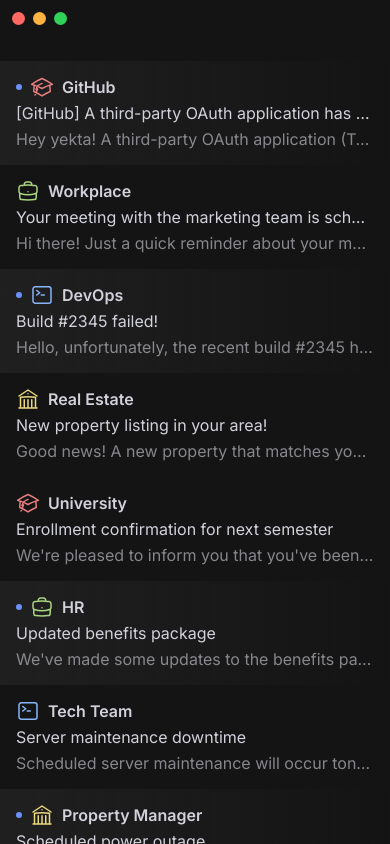
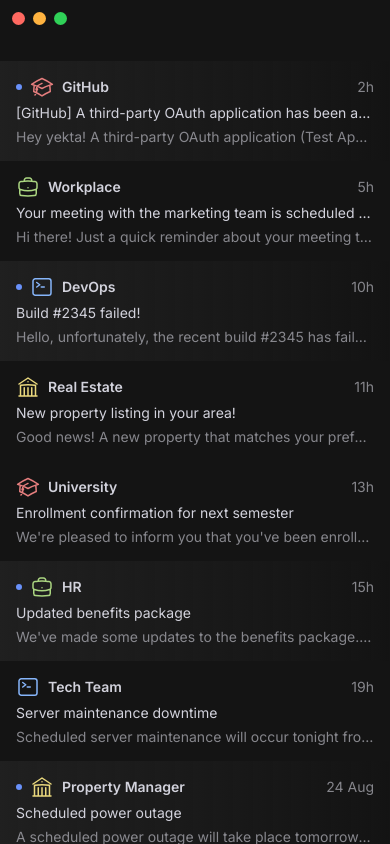
Before and after one commit to yekta/unseal, a Next.js app: page / in a window 390 px wide. Built offline with nearby package versions, Linux system fonts and the light colour scheme.

Commit message:
EmailLine tweaks

```diff
--- a/src/components/EmailLine/EmailLine.tsx
+++ b/src/components/EmailLine/EmailLine.tsx
@@ -47,24 +47,27 @@ export function EmailLine({
               className="md:hidden"
             />
             <EmailIcon type={iconType} color={iconColor}></EmailIcon>
-            <p className=" font-semibold whitespace-nowrap overflow-hidden overflow-ellipsis">
+            <p className="flex-1 font-semibold whitespace-nowrap overflow-hidden overflow-ellipsis text-sm">
               {sender}
+            </p>
+            <p className="md:hidden w-16 text-right text-c-on-bg/60 text-sm">
+              {date}
             </p>
           </div>
           {/* Desktop */}
-          <p className="hidden md:block whitespace-nowrap flex-1 overflow-hidden overflow-ellipsis text-c-on-bg/60">
+          <p className="hidden md:block whitespace-nowrap flex-1 overflow-hidden overflow-ellipsis text-c-on-bg/60 text-sm">
             <span className="text-c-on-bg">{title}</span>
             <span className="text-c-on-bg/30"> | </span>
             <span className="text-c-on-bg/60">{body}</span>
           </p>
-          <p className="hidden md:block w-24 text-right text-c-on-bg/60">
+          <p className="hidden md:block w-18 text-right text-c-on-bg/60 text-sm">
             {date}
           </p>
           {/* Mobile */}
-          <p className="md:hidden w-full whitespace-nowrap overflow-hidden overflow-ellipsis text-c-on-bg mt-0.5">
+          <p className="md:hidden w-full whitespace-nowrap overflow-hidden overflow-ellipsis text-c-on-bg mt-1 text-sm">
             {title}
           </p>
-          <p className="md:hidden w-full whitespace-nowrap overflow-hidden overflow-ellipsis text-c-on-bg/60 mt-0.5">
+          <p className="md:hidden w-full whitespace-nowrap overflow-hidden overflow-ellipsis text-c-on-bg/60 mt-1 text-sm">
             {body}
           </p>
         </div>
--- a/src/components/EmailList.tsx
+++ b/src/components/EmailList.tsx
@@ -34,7 +34,7 @@ export default function EmailList() {
   const allEmails = data ? data.pages.flatMap((d) => d.emails) : [];
   const parentRef = useRef<HTMLDivElement>(null);
 
-  const estimatedSize = 30;
+  const estimatedSize = 40;
   const overscan = 20;
   const rowVirtualizer = useVirtualizer({
     count: allEmails.length + 1,
--- a/tailwind.config.ts
+++ b/tailwind.config.ts
@@ -28,6 +28,9 @@ const config: Config = {
       opacity: {
         85: "0.85",
       },
+      spacing: {
+        18: "4.5rem",
+      },
     },
   },
   plugins: [],
```
